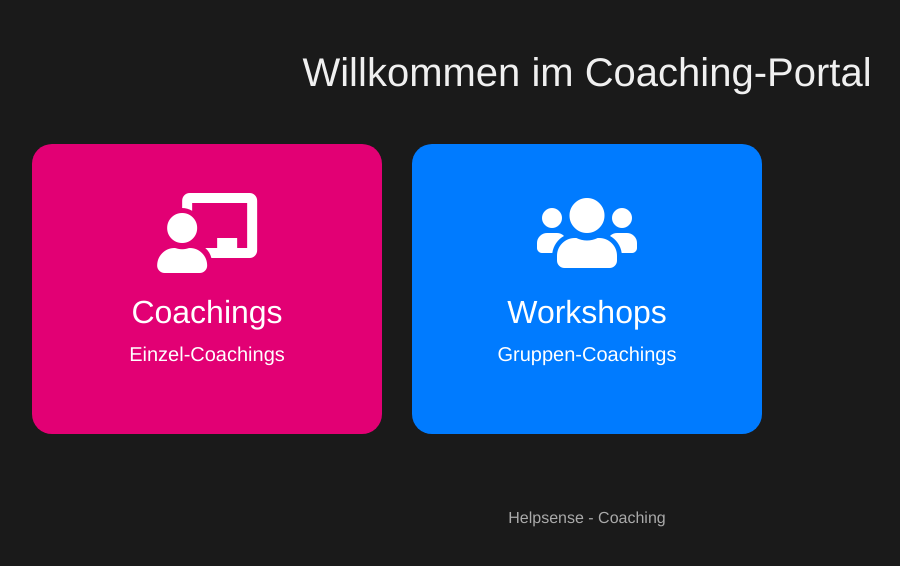
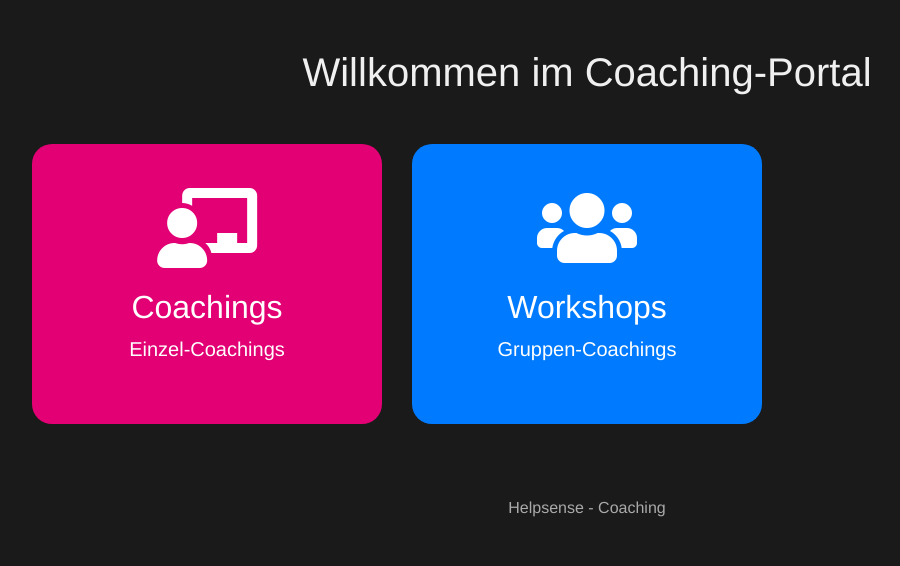
Before and after one commit to xfloxx09/backupppNEW23, a Flask app: page / in a window 1280 px wide. Shown: the part 58-624 px from the top of the page, without its empty margins (53-953 px from the left). Run offline with Flask 3, Linux system fonts and the light colour scheme; a user stored in the database is signed in; tables that the repository leaves empty hold one stand-in row (values such as "Sample post"); parts of the project's set-up code (start-up, migrations or seed data) failed here and were passed over; some libraries are stand-ins or nearby versions.

Commit message:
Update index_choice.html

```diff
--- a/app/templates/main/index_choice.html
+++ b/app/templates/main/index_choice.html
@@ -6,14 +6,14 @@
         <h1 class="mb-5">Willkommen im Coaching-Portal</h1>
         <div class="row">
             <div class="col-md-4 mb-4">
-                <a href="{{ url_for('main.coaching_dashboard') }}" class="btn btn-lg btn-block p-5" style="background-color: #e20074; color: white; border-radius: 20px; text-decoration: none; min-height: 250px; display: flex; flex-direction: column; justify-content: center; align-items: center;">
+                <a href="{{ url_for('main.coaching_dashboard') }}" class="btn btn-lg btn-block p-5" style="background-color: #e20074; color: white; border-radius: 20px; text-decoration: none; height: 280px; display: flex; flex-direction: column; justify-content: center; align-items: center;">
                     <i class="fas fa-chalkboard-teacher" style="font-size: 5rem; margin-bottom: 20px;"></i>
                     <h2>Coachings</h2>
                     <p>Einzel-Coachings</p>
                 </a>
             </div>
             <div class="col-md-4 mb-4">
-                <a href="{{ url_for('main.workshop_dashboard') }}" class="btn btn-lg btn-block p-5" style="background-color: #007bff; color: white; border-radius: 20px; text-decoration: none; min-height: 250px; display: flex; flex-direction: column; justify-content: center; align-items: center;">
+                <a href="{{ url_for('main.workshop_dashboard') }}" class="btn btn-lg btn-block p-5" style="background-color: #007bff; color: white; border-radius: 20px; text-decoration: none; height: 280px; display: flex; flex-direction: column; justify-content: center; align-items: center;">
                     <i class="fas fa-users" style="font-size: 5rem; margin-bottom: 20px;"></i>
                     <h2>Workshops</h2>
                     <p>Gruppen-Coachings</p>
@@ -21,9 +21,10 @@
             </div>
             {% if current_user.role in ['Projektleiter', 'Qualitätsmanager', 'SalesCoach', 'Trainer', 'Teamleiter', 'Admin', 'Betriebsleiter', 'Abteilungsleiter'] %}
             <div class="col-md-4 mb-4">
-                <a href="{{ url_for('main.assigned_coachings') }}" class="btn btn-lg btn-block p-5" style="background-color: #28a745; color: white; border-radius: 20px; text-decoration: none; min-height: 250px; display: flex; flex-direction: column; justify-content: center; align-items: center; position: relative;">
+                <a href="{{ url_for('main.assigned_coachings') }}" class="btn btn-lg btn-block p-5" style="background-color: #28a745; color: white; border-radius: 20px; text-decoration: none; height: 280px; display: flex; flex-direction: column; justify-content: center; align-items: center; position: relative;">
                     <i class="fas fa-tasks" style="font-size: 5rem; margin-bottom: 20px;"></i>
                     <h2>Coaching-Aufgaben</h2>
+                    <p>Zugewiesene Coachings einsehen und verwalten</p>
                     {% if pending_assigned_count > 0 %}
                     <span class="badge badge-danger" style="position: absolute; top: 15px; right: 25px; font-size: 1.2rem; border-radius: 50%; padding: 8px 12px;">{{ pending_assigned_count }}</span>
                     {% endif %}
```
